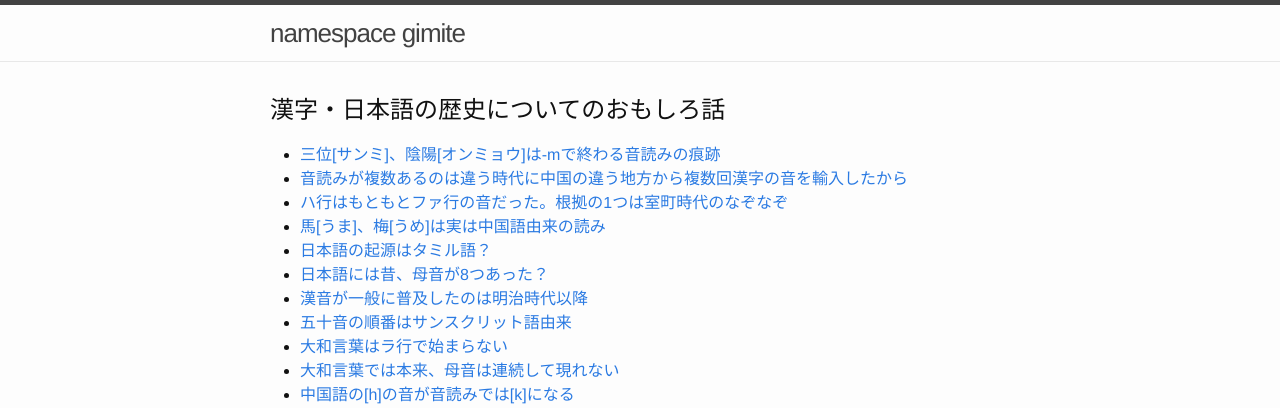
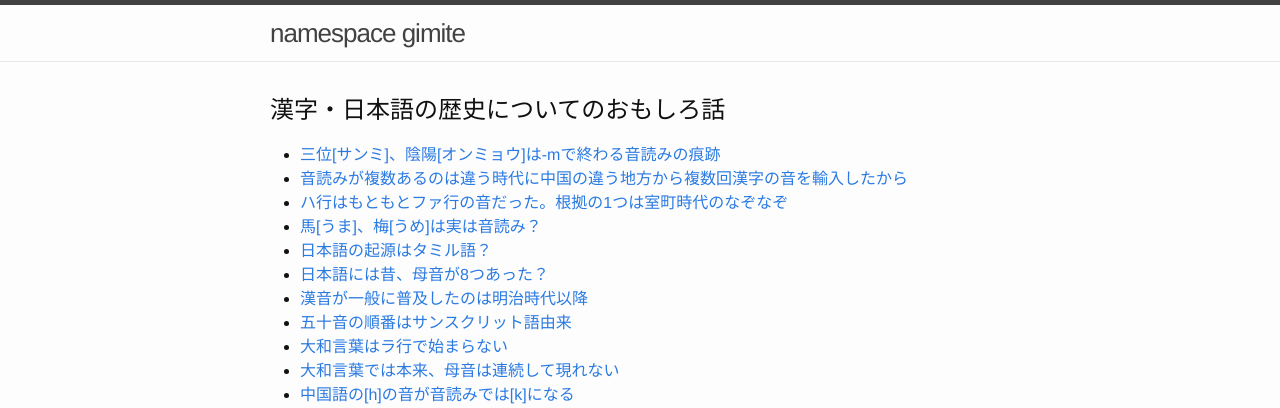
Before and after one commit to gimite/gimite.github.io, a Jekyll site: the page built from kanji-fun-facts.md, in a window 1280 px wide and 1400 px high. Shown: the top 408 px of the window. Built offline with Jekyll 4.4.1, drawn with Linux system fonts in a browser that asks for light colours; our own code applies the rules of GitHub Pages for plain Markdown files; some of the changed text lies outside the part shown.

Commit message:
Update kanji-fun-facts.md

```diff
--- a/kanji-fun-facts.md
+++ b/kanji-fun-facts.md
@@ -34,7 +34,7 @@ layout: page
 
 出典: [は行音について - 日本語とその周辺](http://www.asahi-net.or.jp/~hi5k-stu/nihongo/hagyou.htm)
 
-## 馬[うま]、梅[うめ]は実は中国語由来の読み
+## 馬[うま]、梅[うめ]は実は音読み？
 
 一般に訓読みに分類される馬[うま]、梅[うめ]ですが、実は中国語由来の読み、つまり厳密に言えば音読みだそうです。そういえば音読み[マ]、[バイ]とちょっと似てますね。古代の日本には馬や梅がなかったのでしょうか。
 
```
